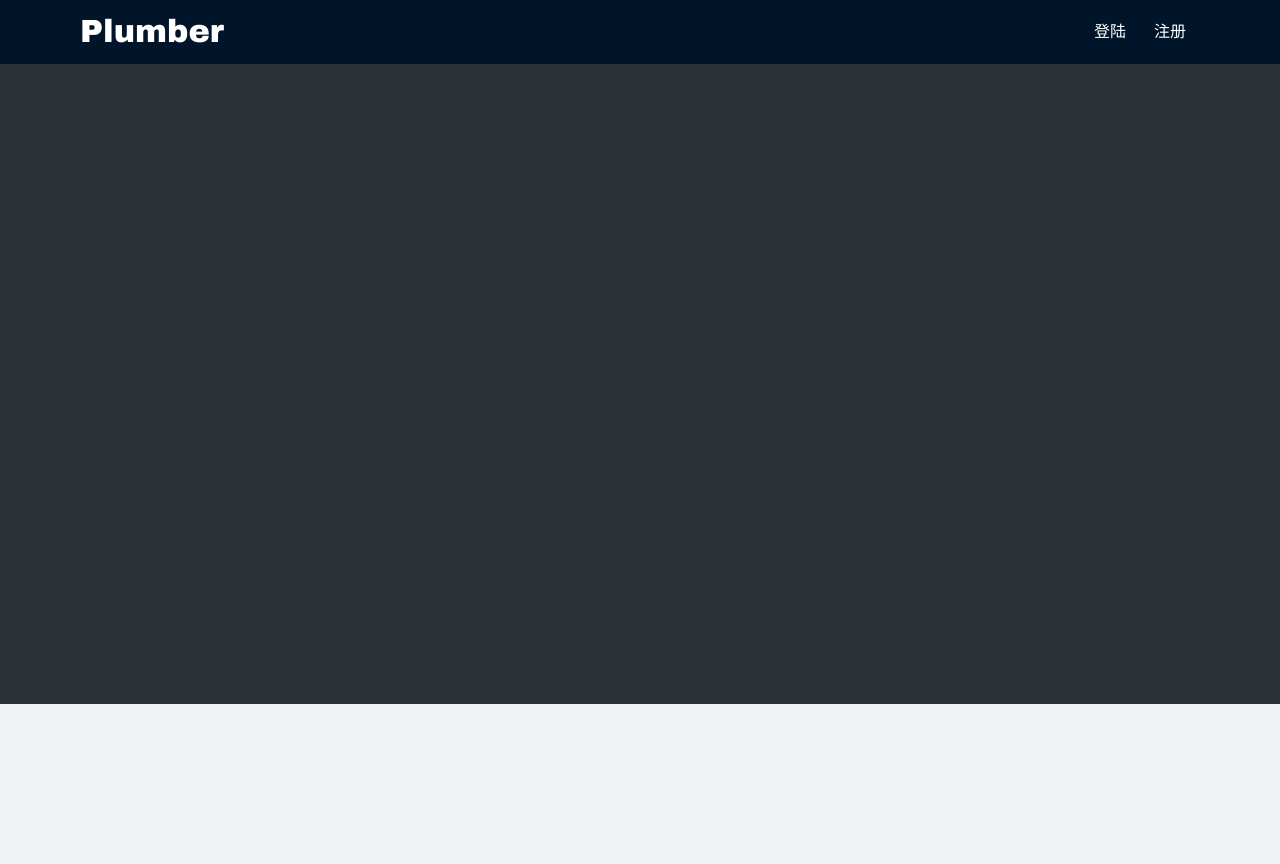
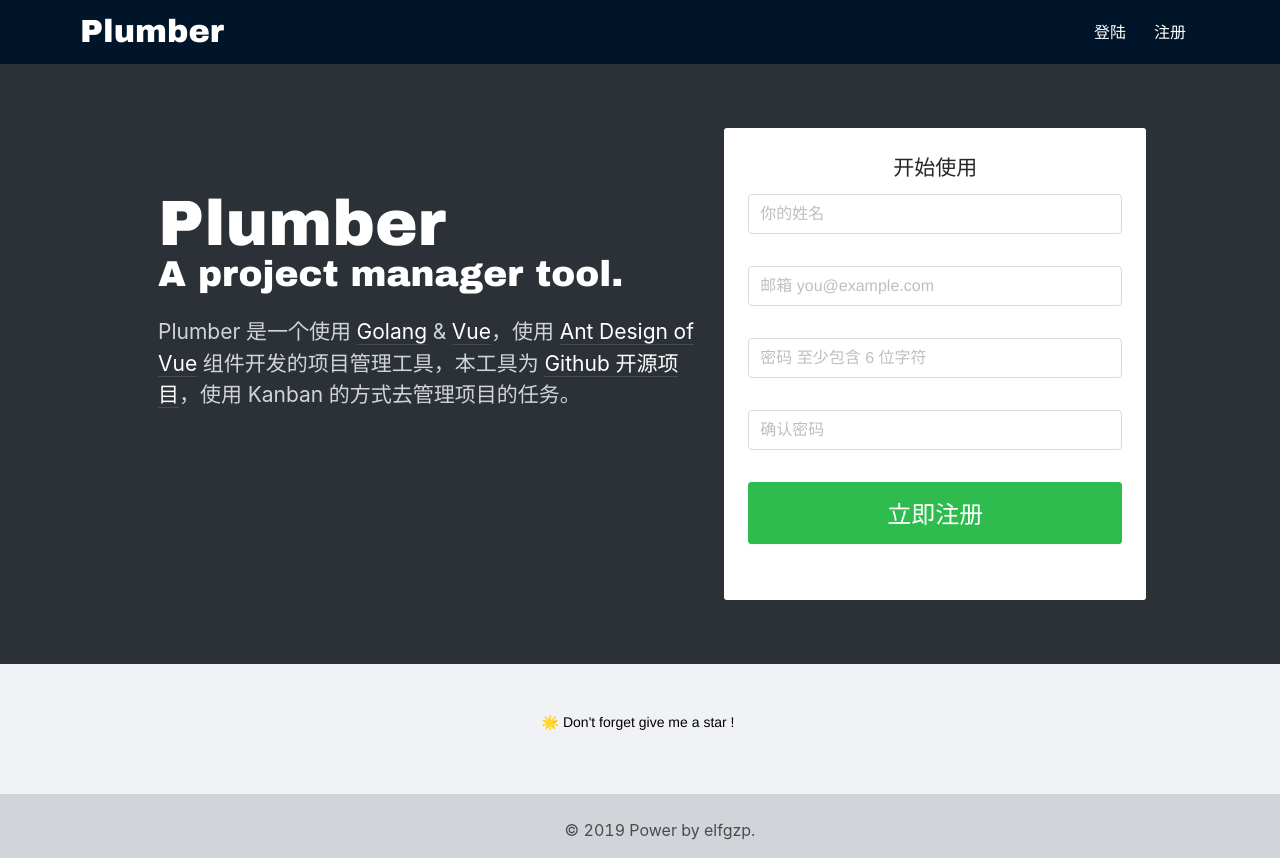
Before and after one commit to elfgzp/plumber-front-end, a Vue app: page / in a window 1280 px wide. Built offline with nearby package versions, Linux system fonts and the light colour scheme.

Commit message:
[ADD] add home page

```diff
--- a/public/index.html
+++ b/public/index.html
@@ -4,14 +4,12 @@
     <meta charset="utf-8">
     <meta http-equiv="X-UA-Compatible" content="IE=edge">
     <meta name="viewport" content="width=device-width,initial-scale=1.0">
+    <script async defer src="https://buttons.github.io/buttons.js"></script>
     <link rel="icon" href="<%= BASE_URL %>favicon.ico">
     <title>Plumber 项目管理工具</title>
   </head>
   <body>
-    <noscript>
-      <strong>We're sorry but plumber-front-end doesn't work properly without JavaScript enabled. Please enable it to continue.</strong>
-    </noscript>
-    <div id="app"></div>
-    <!-- built files will be auto injected -->
+  <div id="app"></div>
+  <!-- built files will be auto injected -->
   </body>
 </html>
--- a/src/App.vue
+++ b/src/App.vue
@@ -21,4 +21,5 @@
         vertical-align: baseline;
         background: transparent;
     }
+
 </style>
--- a/src/pages/home/page.vue
+++ b/src/pages/home/page.vue
@@ -15,26 +15,110 @@
         <a-layout-content class="content">
             <div class="container">
                 <a-row>
-                    <a-col :span="12"></a-col>
-                    <a-col :span="12">
-                        <a-form>
-
+                    <a-col :span="14">
+                        <div class="descr">
+                            <h1>Plumber</h1>
+                            <h2>A project manager tool.</h2>
+                            <p>Plumber 是一个使用 <a href="https://golang.org/">Golang</a> & <a
+                                    href="https://cn.vuejs.org/index.html">Vue</a>，使用 <a
+                                    href="https://vuecomponent.github.io/ant-design-vue/docs/vue/introduce/">Ant Design
+                                of Vue</a> 组件开发的项目管理工具，本工具为 <a href="https://github.com/elfgzp/plumber">Github
+                                开源项目</a>，使用 Kanban 的方式去管理项目的任务。</p>
+                        </div>
+                    </a-col>
+                    <a-col :span="10">
+                        <a-form layout="vertical" :form="signUpForm" class="signUpForm">
+                            <h1>开始使用</h1>
+                            <a-form-item
+                                    v-bind="formItemLayout"
+                                    :wrapperCol="{}"
+                            >
+                                <a-input size="large" placeholder="你的姓名"></a-input>
+                            </a-form-item>
+                            <a-form-item
+                                    v-bind="formItemLayout"
+                                    :wrapperCol="{}"
+                            >
+                                <a-input size="large" placeholder="邮箱 you@example.com"></a-input>
+                            </a-form-item>
+                            <a-form-item
+                                    v-bind="formItemLayout"
+                                    :wrapperCol="{}"
+                            >
+                                <a-input size="large" placeholder="密码 至少包含 6 位字符"></a-input>
+                            </a-form-item>
+                            <a-form-item
+                                    v-bind="formItemLayout"
+                                    :wrapperCol="{}"
+                            >
+                                <a-input size="large" placeholder="确认密码"></a-input>
+                            </a-form-item>
+                            <a-form-item>
+                                <a-button class="signUpBtn">立即注册</a-button>
+                            </a-form-item>
                         </a-form>
                     </a-col>
                 </a-row>
             </div>
         </a-layout-content>
         <a-layout-footer class="footer">
+            <div class="container">
+                <p>
+                    🌟 Don't forget give me a star !
+                    <a href="https://github.com/elfgzp/plumber"><a-icon type="github" :spin="true" style="color: #000000"/></a>
+                </p>
+            </div>
+            <div class="bottom">
+                <div class="copy">
+                    <ul>
+                        <li>© 2019 Power by elfgzp.</li>
+                    </ul>
+                </div>
+            </div>
         </a-layout-footer>
     </a-layout>
 </template>
 
 <script>
 
-import {Layout, Row, Col, Form} from 'ant-design-vue'
+import {
+  Layout,
+  Row, Col,
+  Form,
+  Input,
+  Button,
+  Icon
+} from 'ant-design-vue'
 
 export default {
   name: 'home',
+  data () {
+    return {
+      signUpForm: {},
+      formDecorator: {
+        email: [
+          'email',
+          {
+            rules: [{
+              type: 'email', message: 'The input is not valid E-mail!',
+            }, {
+              required: true, message: 'Please input your E-mail!',
+            }]
+          }
+        ]
+      },
+      formItemLayout: {
+        labelCol: {
+          xs: {span: 24},
+          sm: {span: 8},
+        },
+        wrapperCol: {
+          xs: {span: 24},
+          sm: {span: 16},
+        },
+      },
+    }
+  },
   components: {
     'a-layout': Layout,
     'a-layout-header': Layout.Header,
@@ -42,15 +126,19 @@
     'a-layout-footer': Layout.Footer,
     'a-row': Row,
     'a-col': Col,
-    'a-form': Form
+    'a-form': Form,
+    'a-form-item': Form.Item,
+    'a-input': Input,
+    'a-button': Button,
+    'a-icon': Icon
   }
 }
 </script>
 
 <style scoped>
-
     .header {
-        position: sticky;
+        position: fixed;
+        width: 100%;
         top: 0;
         z-index: 10;
         font-size: 16px;
@@ -59,6 +147,7 @@
     }
 
     .header .container {
+        height: 100%;
         position: relative;
         margin: 0 30px;
         display: flex;
@@ -91,18 +180,109 @@
     .content {
         min-height: 80vh;
         background-color: #2b3137;
-        padding-top: 64px;
-        padding-bottom: 64px;
     }
 
     .content .container {
         max-width: 1012px;
+        padding-top: 64px;
+        padding-bottom: 64px;
+        margin-top: 64px;
         margin-left: auto;
         margin-right: auto;
     }
 
+    .content .descr {
+        text-align: left;
+        padding: 64px 24px 0 24px;
+    }
+
+    .content .descr h1, h2 {
+        color: #FFFFFF;
+        margin-bottom: 0;
+        font: normal normal normal 14px/1 "Arial Black";
+    }
+
+    .content .descr h1 {
+        font-size: 64px;
+    }
+
+    .content .descr h2 {
+        font-size: 36px;
+    }
+
+    .content .descr p, a {
+        color: #d1d5da;
+        font-size: 21px;
+        font-weight: 400;
+        font-family: InterUI, -apple-system, BlinkMacSystemFont, Helvetica Neue, Segoe UI, Oxygen, Ubuntu, Cantarell, Open Sans, sans-serif, Apple Color Emoji, Segoe UI Emoji, Segoe UI Symbol;
+        margin: 24px 0;
+    }
+
+    .content .descr a {
+        color: #FFFFFF;
+        border-bottom: 1px solid hsla(0, 0%, 100%, .125);
+        font-weight: 400;
+    }
+
+    .content .signUpForm {
+        background-color: #FFFFFF;
+        padding: 24px;
+        border-radius: 3px;
+
+    }
+
+    .content .signUpBtn {
+        width: 100%;
+        background-color: #2ebc4f;
+        padding: 30px 32px;
+        border-radius: 3px;
+        border: 1px solid #2ebc4f;
+        color: #fff;
+        cursor: pointer;
+        display: inline-block;
+        font-size: 24px;
+        line-height: 4px;
+        font-weight: 500;
+        transition: .2s;
+        user-select: none;
+        vertical-align: middle;
+        white-space: nowrap;
+    }
+
     .footer {
         min-height: 20vh;
+        padding: 40px 0 0 0 !important;
     }
 
+    .footer .container {
+        max-width: 1012px;
+        height: 90px;
+        margin-left: auto;
+        margin-right: auto;
+        color: #000000;
+    }
+
+    .footer .bottom {
+        height: 64px;
+        background-color: #d1d5da;
+    }
+
+    .footer .copy {
+        max-width: 1012px;
+        height: 100%;
+        margin-left: auto;
+        margin-right: auto;
+        padding: 24px 0;
+    }
+
+    .footer .copy ul {
+        font-size: 16px;
+        font-family: -apple-system, BlinkMacSystemFont, Segoe UI, Helvetica, Arial, sans-serif, Apple Color Emoji, Segoe UI Emoji, Segoe UI Symbol;
+    }
+
+    .footer .copy ul li {
+        list-style: none;
+    }
+
+
 </style>
--- a/src/pages/signUp/index.js
+++ /dev/null
@@ -1,3 +0,0 @@
-import page from './page'
-
-export default page
--- a/src/router/index.js
+++ b/src/router/index.js
@@ -10,7 +10,7 @@
       name: 'home',
       component: () => import('@/pages/home')
 
-},
+  },
     {
       path: '/users/login',
       name: 'login',
@@ -18,8 +18,7 @@
     },
     {
       path: '/users/signUp',
-      name: 'signUp',
-      component: () => import('@/pages/login')
+      redirect: '/'
     }
   ]
 })
```
Also changed, not shown: src/pages/signUp/page.vue (deleted, +0 -13 lines).
